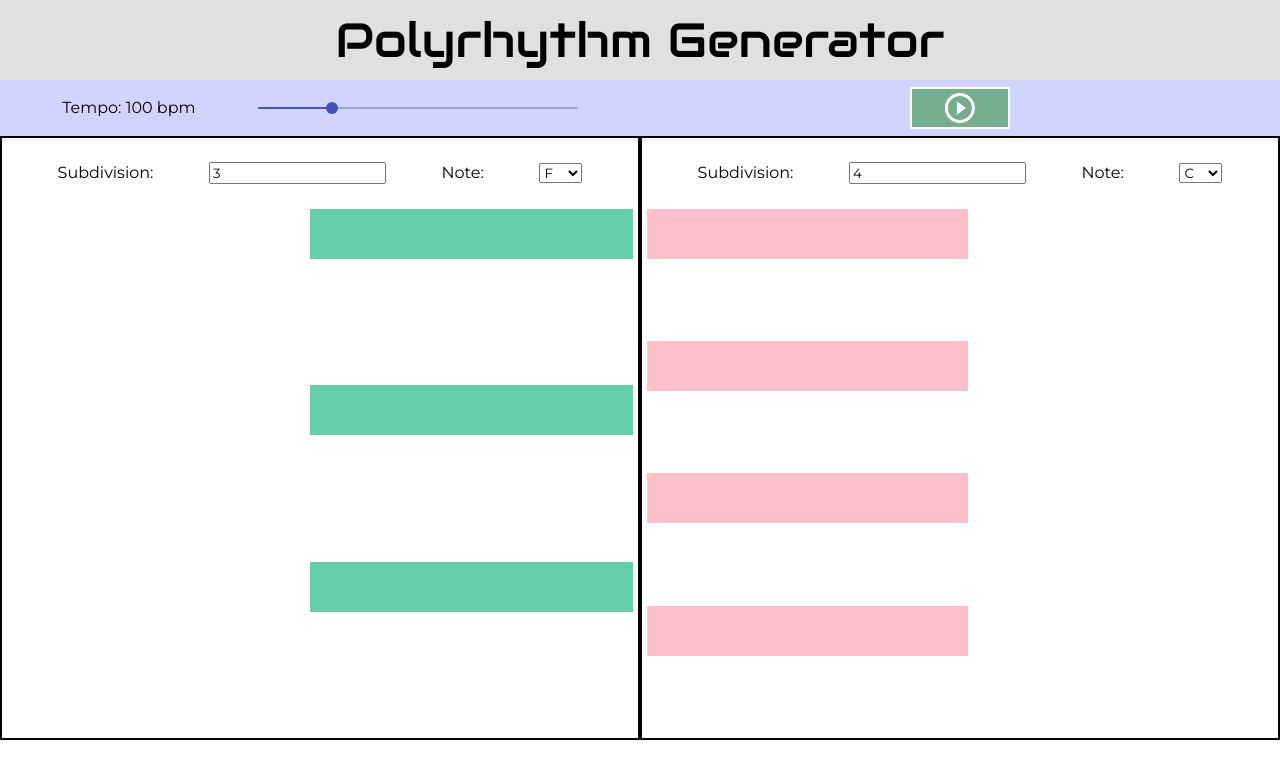
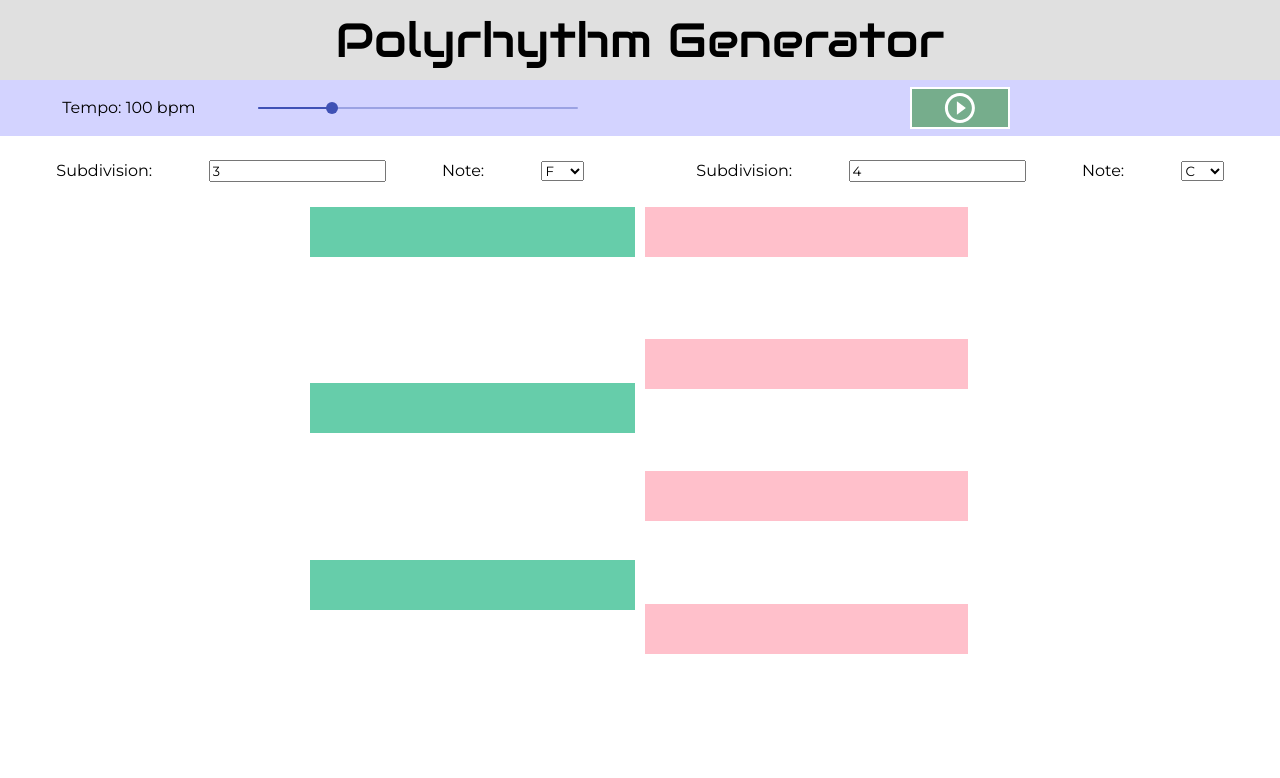
Before and after one commit to jswill88/polyrhythm-generator, a React (Create React App) app: page / in a window 1280 px wide. Shown: the top 778 px of the page. Built offline with nearby package versions, Linux system fonts and the light colour scheme.

Commit message:
add placeholder title and refactor slider style file

```diff
--- a/public/index.html
+++ b/public/index.html
@@ -24,7 +24,7 @@
       work correctly both with client-side routing and a non-root public URL.
       Learn how to configure a non-root public URL by running `npm run build`.
     -->
-    <title>React App</title>
+    <title>Polyrhythm Generator</title>
   </head>
   <body>
     <noscript>You need to enable JavaScript to run this app.</noscript>
--- a/src/components/Main.js
+++ b/src/components/Main.js
@@ -6,7 +6,6 @@ import PlayCircleOutlineTwoToneIcon from '@material-ui/icons/PlayCircleOutlineTw
 import StopIcon from '@material-ui/icons/Stop';
 
 import '../styles/App.scss';
-import '../styles/slider.scss';
 import Squares from './Squares';
 import Notes from './Notes';
 
--- a/src/styles/App.scss
+++ b/src/styles/App.scss
@@ -41,10 +41,10 @@ header {
   height: 10vh;
   @include display(flex, center, center);
   background-color: rgba(128, 128, 128, 0.249);
-}
-h1 {
-  font-family: 'Audiowide', cursive;
-  font-size: 3em;
+  h1 {
+    font-family: 'Audiowide', cursive;
+    font-size: 3em;
+  }
 }
 
 .globalControls {
@@ -56,6 +56,12 @@ h1 {
     @include display(flex, space-evenly, center);
     width: 50%;
     height: 100%;
+  }
+}
+
+.MuiSlider{
+  &-root {
+    width: 50%;
   }
 }
 
@@ -99,7 +105,7 @@ button {
   width: 50%;
   flex-direction: column;
   height: 75vh;
-  border: 2px solid black;
+  // border: 2px solid black;
   &:first-of-type {
     .sideBody div {
       justify-content: flex-end;
@@ -132,6 +138,15 @@ button {
 .right.square.highlight {
   @include highlight(fadeRight)
 }
+
+.left.square {
+  background-color: mediumaquamarine;
+}
+
+.left.square.highlight {
+  @include highlight(fadeLeft)
+}
+
 @keyframes fadeRight {
   from {
     background-color: magenta;
@@ -139,13 +154,6 @@ button {
   to {
     background-color: pink;
   }
-}
-
-.left.square {
-  background-color: mediumaquamarine;
-}
-.left.square.highlight {
-  @include highlight(fadeLeft)
 }
 
 @keyframes fadeLeft {
@@ -156,11 +164,13 @@ button {
     background-color: mediumaquamarine;
   }
 }
+
 .container {
   display: flex;
 }
+
 .sideHeader {
+  @include display(flex, space-evenly, center);
   width: 100%;
   height: 10vh;
-  @include display(flex, space-evenly, center)
 }
--- a/src/styles/reset.scss
+++ b/src/styles/reset.scss
@@ -1,4 +1,3 @@
-// Reset
 html, body, div, span, applet, object, iframe,
 h1, h2, h3, h4, h5, h6, p, blockquote, pre,
 a, abbr, acronym, address, big, cite, code,
--- a/src/styles/slider.scss
+++ /dev/null
@@ -1,9 +0,0 @@
-@import 'App';
-
-.MuiSlider{
-  // background-color: black;
-  &-root {
-    width: 50%;
-
-  }
-}
```
